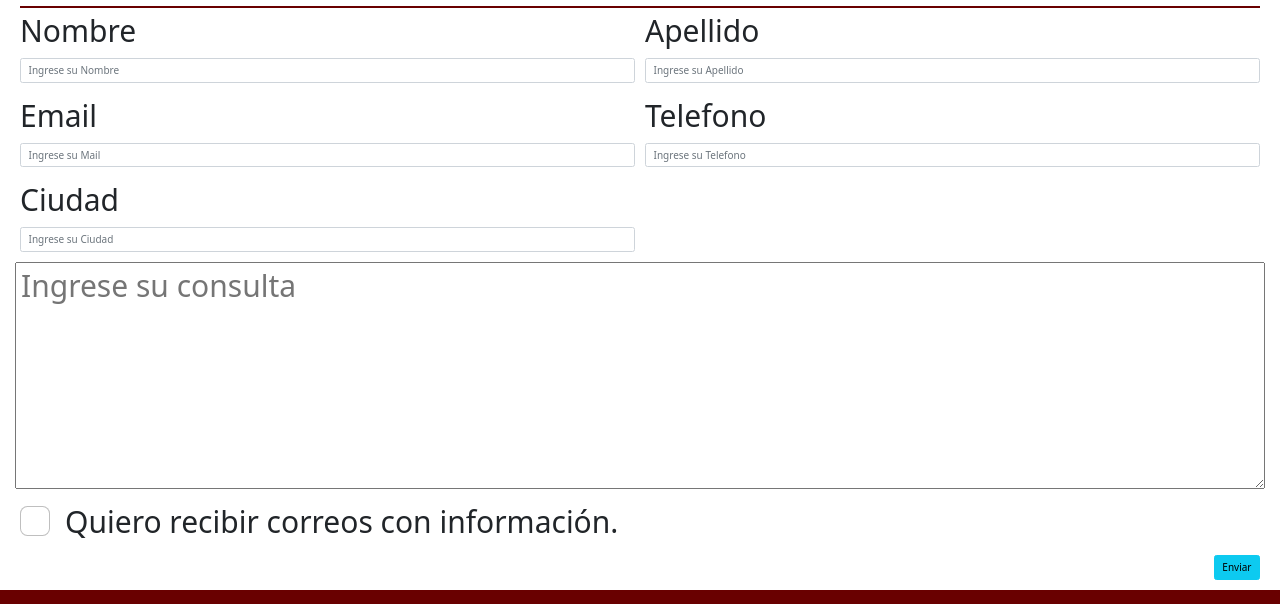
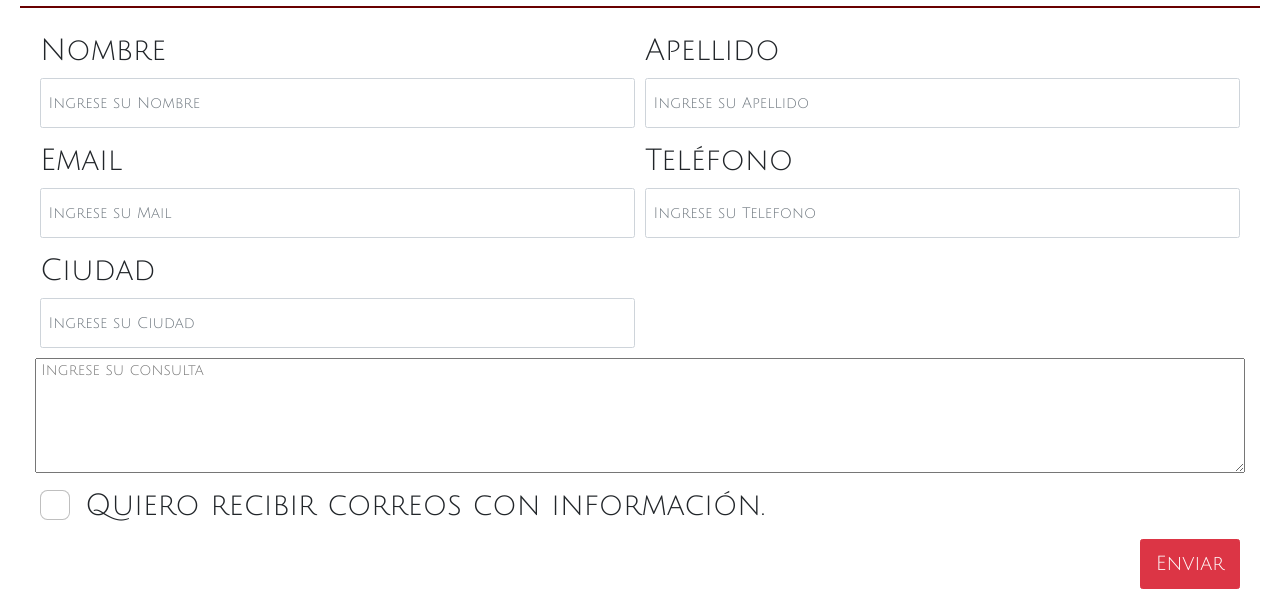
Before and after one commit to franpest1996/Proyecto-final, a website: page pages/contacto.html in a window 1280 px wide. Shown: the part 216-820 px from the top of the page. Drawn offline with nearby package versions, Linux system fonts and the light colour scheme; a web font is replaced by a local one.

Commit message:
Cambios Form

```diff
--- a/pages/contacto.html
+++ b/pages/contacto.html
@@ -57,7 +57,7 @@
 					  <input type="email" class="form-control" id="inputEmail4" placeholder="Ingrese su Mail">
 					</div>
 					<div class="col-md-6">
-					  <label for="inputPassword4" class="form-label">Telefono</label>
+					  <label for="inputPassword4" class="form-label">Teléfono</label>
 					  <input type="password" class="form-control" id="inputTelefono4" placeholder="Ingrese su Telefono">
 					</div>
 					<div class="col-md-6">
@@ -79,7 +79,7 @@
 					  </div>
 					</div>
 					<div class="col-12">
-					  <button type="submit" class="boton btn btn-info">Enviar</button>
+					  <button type="submit" class="boton btn btn-danger">Enviar</button>
 					</div>
 				  </form>
 			</section>
--- a/scss/style.scss
+++ b/scss/style.scss
@@ -50,6 +50,7 @@ header h2{
 h2{
     margin: 20px;
     font-size: 30px;
+    font-weight: bold;
     font-family: 'Julius Sans One', sans-serif;
 }
 
@@ -386,11 +387,25 @@ p img{
 /* Formulario*/
 
 form{
-    font-size: 3rem
+    padding: 2rem;
+    font-size: 3rem;
+    font-family: 'Julius Sans One', sans-serif;
+}
+
+.form-control{
+    height: 5rem;
+    font-size: 1.5rem;
 }
 
 .boton{
+    font-size: 2rem;
     float: right;
+    width: 10rem;
+    height: 5rem;
+}
+
+#consulta{
+    font-size: 1.5rem;
 }
 
 /* Redes Sociales*/
```
Also changed, not shown: css/style.css.
